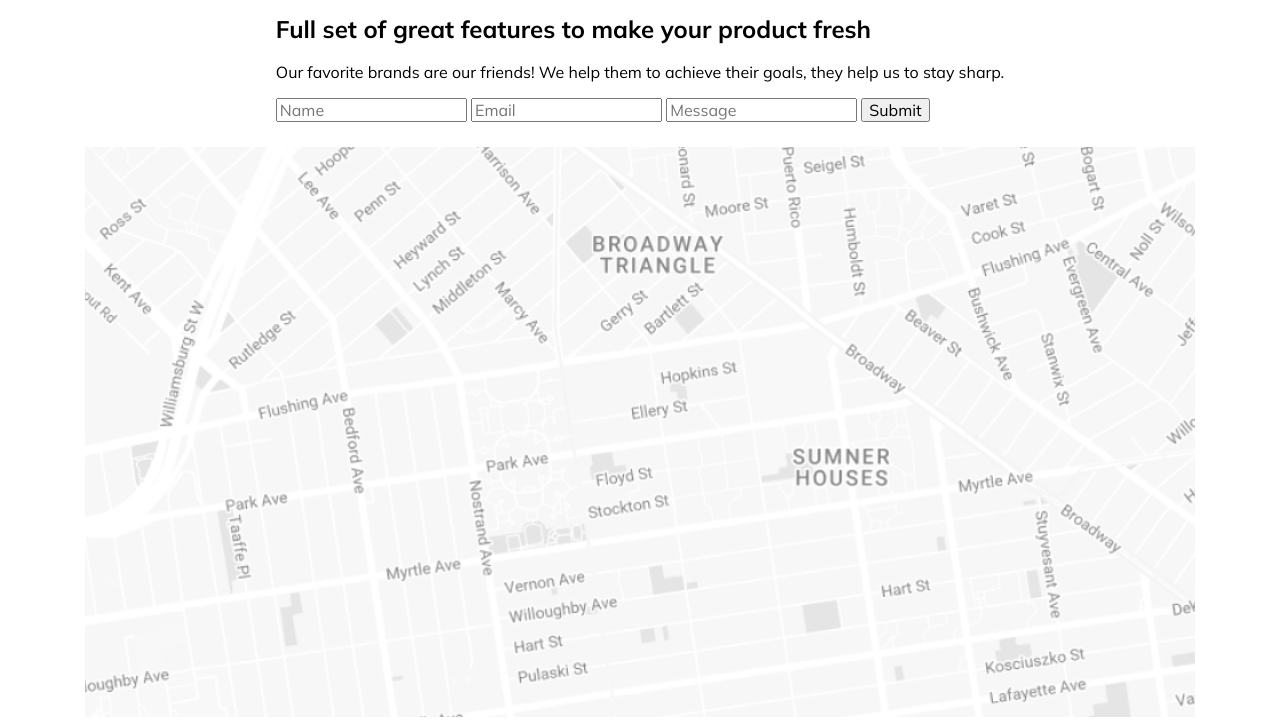
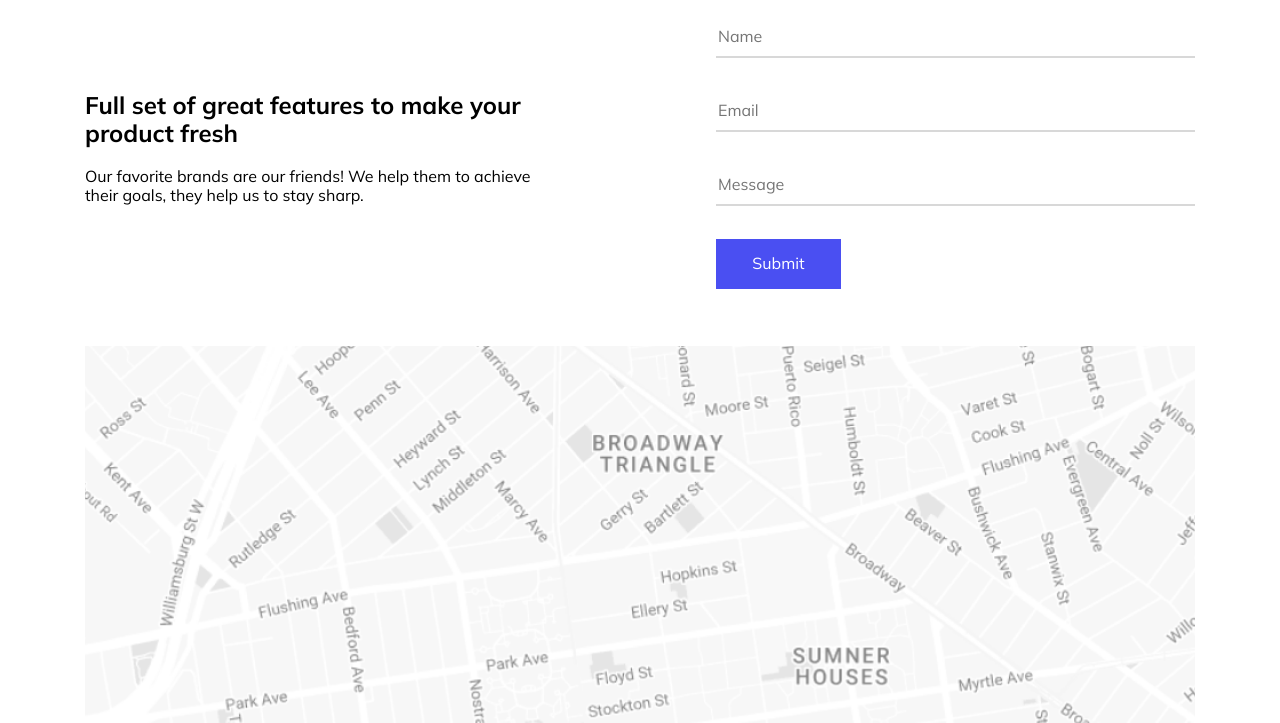
Before and after one commit to r0bb1n/Genesis, a plain HTML site: page pages/contact.html in a window 1280 px wide. Shown: the part 77-800 px from the top of the page. Drawn offline with Linux system fonts and the light colour scheme.

Commit message:
almost done, could fix some positioning but there are just slight changes that need to be done

```diff
--- a/pages/contact.html
+++ b/pages/contact.html
@@ -23,11 +23,19 @@
             <p>Our favorite brands are our friends! We help them to achieve their goals, they help us to stay sharp.</p>
         </div>
         <div class="top__right">
-            <form action="#">
-                <input type="text" placeholder="Name">
-                <input type="email" placeholder="Email">
-                <input type="text" placeholder="Message">
-                <input type="button" value="Submit">
+            <form action="#" class="top__form">
+                <div>
+                    <input type="text" placeholder="Name" class="top__input">
+                </div>
+                <div>
+                    <input type="email" placeholder="Email" class="top__input">
+                </div>
+                <div>
+                    <input type="message" placeholder="Message" class="top__input">
+                </div>
+                <div>
+                    <input type="button" value="Submit" class="top__btn">
+                </div>
             </form>
         </div>
     </div>
--- a/scss/partials/_base.scss
+++ b/scss/partials/_base.scss
@@ -241,3 +241,42 @@ body {
     margin-top: 25px;
     margin-bottom: 25px;
 }
+
+.top {
+    width: $site-width;
+    height: 300px;
+    display: flex;
+    flex-direction: row;
+    justify-content: space-between;
+    align-items: center;
+    margin-bottom: 25px;
+
+    &__left {
+        width: 475px;
+    }
+
+    &__right {
+
+        display: flex;
+        flex-direction: column;
+        align-items: center;
+    }
+
+    &__input {
+        width: 475px;
+        height: 37px;
+        border: none;
+        border-bottom: 2px solid $light-grey;
+        margin: 23px 0px 10px 0px;
+    }
+
+    &__btn {
+        background-color: $blue;
+        height: 50px;
+        width: 125px;
+        color: white;
+        border: none;
+        margin: 23px 0px 10px 0px;
+    }
+
+}
```
Also changed, not shown: css/index.css, 1 other file.
